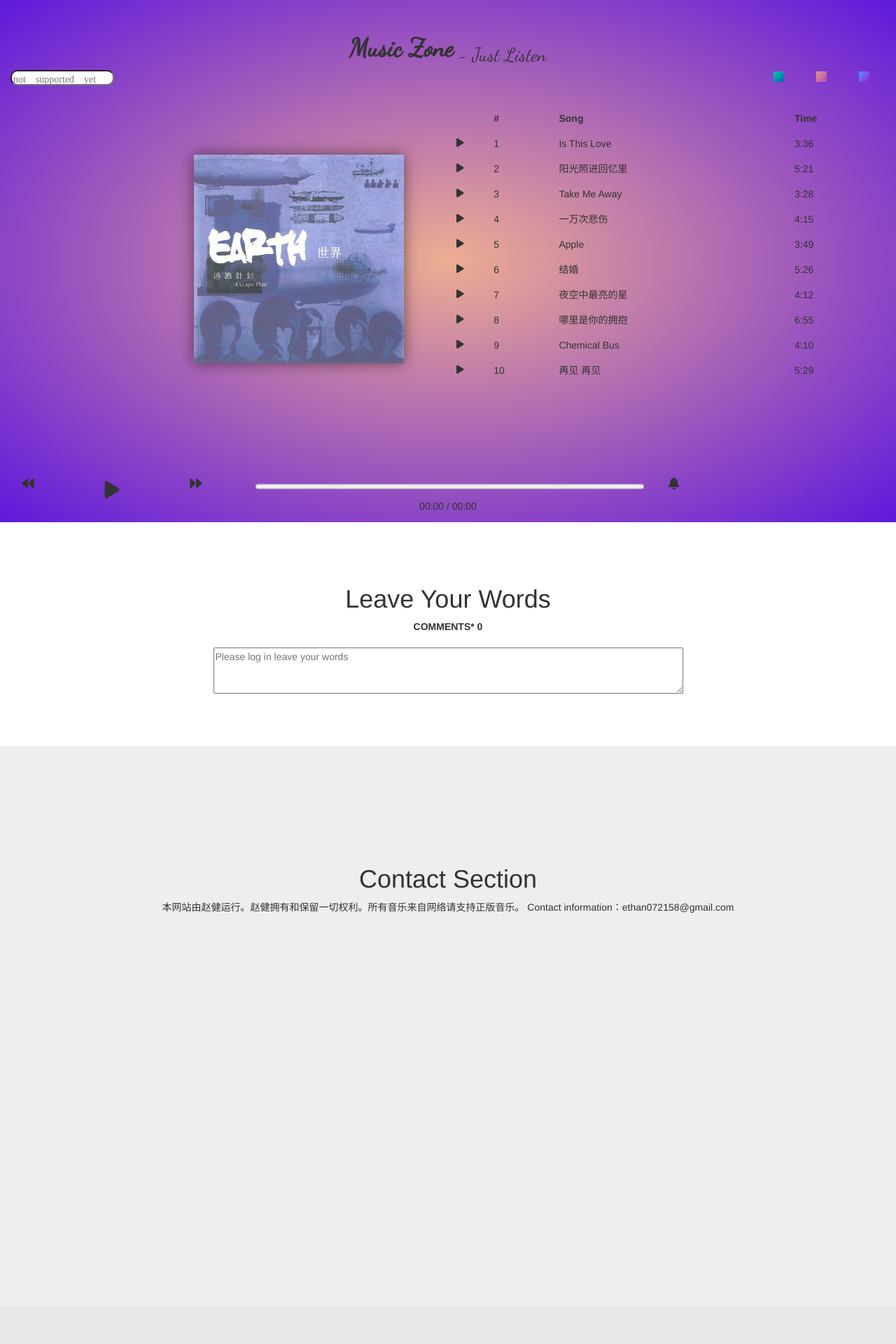
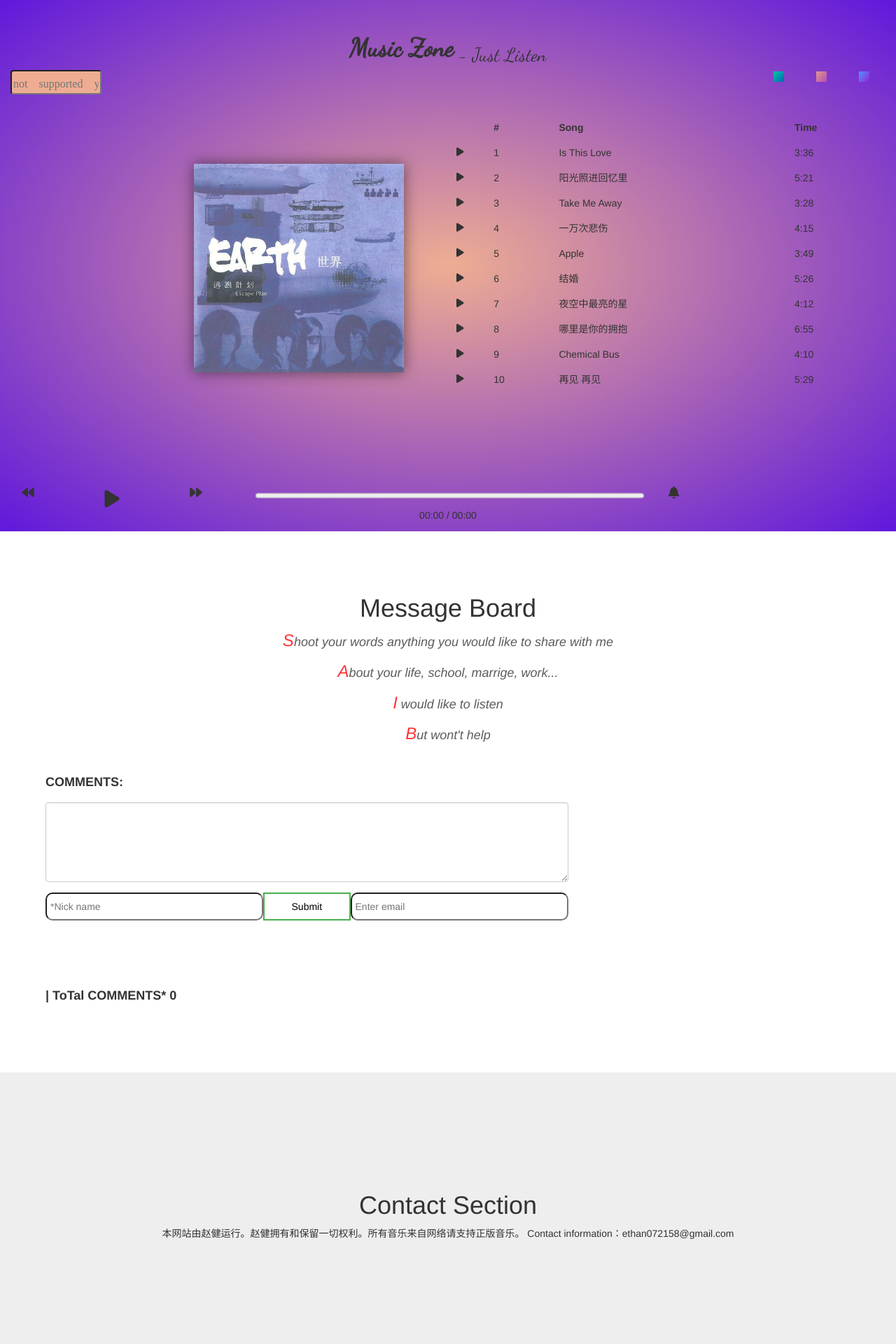
Before and after one commit to Ethan0721/jianzhao.me, a PHP site: page / in a window 1280 px wide. Shown: the part 771-2691 px from the top of the page at 70% size. Before the commit the page ends 2075 px from the top, so only its background shows below. Run offline with PHP 8.4, Linux system fonts and the light colour scheme; data that the repository does not hold is empty; some libraries are stand-ins or nearby versions; some web fonts are replaced.

Commit message:
Add files via upload
Message Board

```diff
--- a/DatabaseAdaptor.php
+++ b/DatabaseAdaptor.php
@@ -58,9 +58,7 @@ class DatabaseAdaptor {
 		$stmt = $this->DB->prepare("INSERT INTO messages (added, message, username, liked, disliked, flagged) values (now(), :message, :username,0, 0, 'f')");
 		$stmt->bindParam('message', $message);
 		$stmt->bindParam('username', $username);
-		if($stmt->execute())
-			return true;
-		else return false;
+		$stmt->execute();
 	}
 
 	public function getQuotesAsArray(){
--- a/index.php
+++ b/index.php
@@ -127,7 +127,7 @@ session_start();
     <!-- music zone containter -->
     <div class ="container-fluid ">
         <div class="row">
-             <div class="col-xs-1 col-sm-1 col-md-1 col-lg-1">
+             <div class="col-xs-1 col-sm-1 col-md-1 col-lg-1 music-search ">
                     <input type="text" class="glyphicon glyphicon-search" placeholder="not supported yet">
             </div>
             <div class="col-xs-9 col-sm-9 col-md-9 col-lg-9">
@@ -210,57 +210,122 @@ session_start();
     $arrayOfMessage = $myDatabaseFunctions->getQuotesAsArray();
 ?>
     <section id="services" class="services-section">
-        <div class="container">
+
+
+        <div id = "container-fluid">
+        <div class = "comments-header" ><h1>Message Board</h1> </div>
+         <div id = "words">
+          <p>Shoot your words anything you would like to share with me</p>
+          <p>About your life, school, marrige, work...</p>
+          <p>I would like to listen</p>
+          <p>But wont't help</p></div>
+
+            <!--  TOP Users Comments area -->
+
                 <div class="row">
-<!--                 <div class="col-lg-11">
- -->                <h1>Leave Your Words</h1>
-                    <div class = 'board'>
-<!--                         <div class = "row">
- -->                      <div class  = "comments"> <strong>COMMENTS* <?= count($arrayOfMessage) ?></strong></div><br>
-                            <form class="comments" action = "controller.php" method = "post">
-                                 <textarea id = "message-board" name = "message-board" cols = "80" rows = "3" placeholder = "Please log in leave your words"></textarea>
+                    <div class="col-xs-8 col-sm-8 col-md-8 comment-board1">
 
-                                <?php if(isset($_SESSION['username']) && $_SESSION['username'] != "") {
+                        <div class = "row">
+                            <div class = " col-xs-12 col-sm-12 col-md-12">
+<!--                             <img src = "bg/jiafeimao.jpg" alt="" width="400px" height="300px">
+ --><!--                     <div class = "comment-text">COMMENTS*</div>
+ -->
+                    <form id ="comment-form" action = "controller.php" method="post">
 
-                                echo "<input type = 'submit'  name = 'submit' value = 'comments'>"; } ?>
+                        <div class="form-group">
+                            <label for="comment">COMMENTS:</label>
+                            <textarea name ="comments" class="form-control" rows="5" id="comment" required="required"></textarea>
+                        </div>
+                        <div class="form-group">
+                                <div clas = "row">
+                                    <input class = "col-xs-12 col-sm-5 col-md-5 col-lg-5" type="text" class="form-control" id="author" placeholder="*Nick name" name="author" required="required">
+                                    <button class = "col-xs-12 col-sm-2 col-md-2 col-lg-2 comment-submit" name = "comment-submit" type="submit" value = "comment-submit" class="btn btn-default">Submit</button>
+                                    <input class = "col-xs-12 col-sm-5 col-md-5 col-lg-5" type="email" class="form-control" id="eamil" placeholder="Enter email" name="pwd">
+                                </div>
+                        </div>
                     </form>
+                        </div>
+                        </div>
+                              <!--   <form  action = "controller.php"  class="form-control" method = "post">
+                                    <textarea id = "message-board" name = "messageBoard" rows = "6" placeholder = "Add a public Comment" onKeyPress="return ValidateAlpha(event);" onblur="toUpper(this.value, this.id);" ></textarea>
+                                </form> -->
+                             <!--  </div>
+                             </div>   -->
+                    </div>
+                    <div class="col-xs-4 col-sm-4 col-md-4 comment-board2">  </div>
 
-                            <div class = "col-md-12">
-                                <div class = "container-box">
+                    </div>
+
+                    <div class="row">
+                        <div class="col-xs-8 col-sm-8 col-md-8 comment-board3">
+                             <label id = "coments-count">| ToTal COMMENTS* <?= count($arrayOfMessage) ?></label>
+
+                             <div class = "comment-users">
                             <?php
+
                              foreach ($arrayOfMessage as $message) { ?>
                                 <div class = "message-box">
-                                    <div class = "username-box">&nbsp; <strong> <?= $message['username']." / ". $message['added']?> </strong>
-                                    </div><br> <br>
-                                    <div class = messages>
-                                        <?= '"'.$message['message'].'"' ?>
+                                    <div class = "user-info">
+                                        <span class = "user-name"><?= $message['username'] ?></span><br/>
+                                        <span class = "user-time"><?= $message['added'] ?></span>
+                                    </div></br>
+
+                                    <div class = "messages">
+                                        <?= $message['message']?>
                                     </div><br>
 
 
-                                    <form action = "controller.php " method  = "post">
-                                        <input type = "hidden" name = "ID" value = "<?= $message['id'] ?>"  > &nbsp;  &nbsp;
-                                        <span class = "rating" >
-                                        <?php
-                                            echo $message['liked'];
-                                        ?>
-                                        </span>
-                                        <button class = "fa fa-thumbs-up" name = "action" value = "increase"></button>
-                                        <button class = "fa fa-thumbs-down" name = "action" value = "decrease"></button>&nbsp;&nbsp;&nbsp;
-                                        <span class = "rating" >
-                                        <?php
-                                            echo $message['disliked'];
-                                        ?>
-                                        </span>
-                               </form></br></br>
                             </div>
                                 <?php
                                     }
-                                ?></div><br>
+                                ?>
+
+
 
                              </div>
+                        <div class="col-xs-4 col-sm-4 col-md-4 comment-board4 ">  </div>
+                    </div>
+
+
+
+
+
+
+<!--                     <div clas = "clefix"></div>
+ -->
+
+
+<!--                         <div id = "comments_board">
+                            <div class = "sub-header">发表评论</div>
+
+                            <div class = "comments-form">
+                                <form  action = "controller.php" method = "post">
+                                    <textarea id = "message-board" name = "messageBoard" cols = "60" rows = "4" placeholder = "Add a public Comment"></textarea>
+                                </form>
                             </div>
                         </div>
+                        <div class = "right-board"></div>
+
+                        <div id = "comments-info">
+                            <input class = "text-block" type = "text" name = "author" size = "25" id = "author" placeholder="*nick name">
+                            <input class = "text-block" type = "email" name = "email" size = "25" id = "email" placeholder="email address">
                         </div>
+
+                        <div id= "comments-submit" >
+                            <input type = 'submit'  name = 'comment-submit' value = 'comments'>
+                        </div>
+
+                        <div id = "coments-count"><strong>COMMENTS* <?= count($arrayOfMessage) ?></strong></div>
+                    </div>  -->
+
+        <!--  BOTTOM Users Comments area -->
+               <!--  <div id = "user-comments">
+
+
+                </div>    -->
+
+            </div>
+
     </section>
 
 
```
Also changed, not shown: controller.php (+20 -14 lines). Lines whose indentation alone changed are shown as unchanged.
